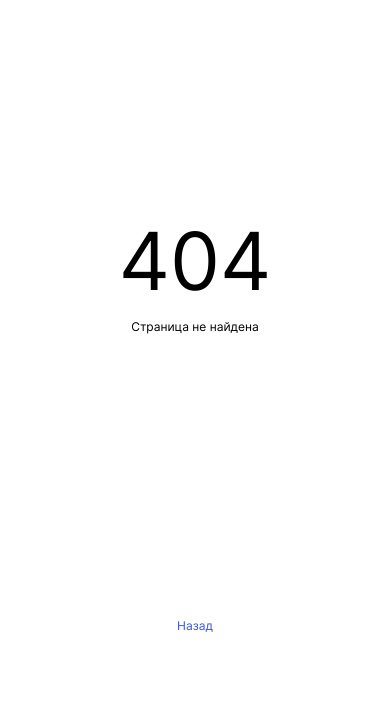
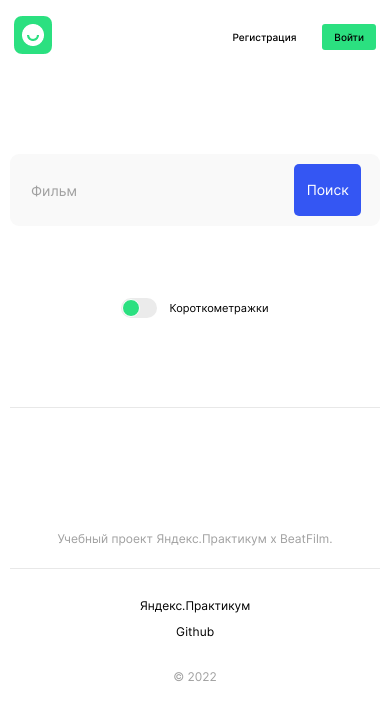
Before and after one commit to Lizaakishina/movies-explorer-frontend, a React (Create React App) app: page /movies in a window 390 px wide. Before the commit this address had no page. Shown: the top 720 px of the page. Built offline with nearby package versions, Linux system fonts and the light colour scheme.

Commit message:
feat: верстка searchform

```diff
--- a/src/components/App/App.js
+++ b/src/components/App/App.js
@@ -1,5 +1,6 @@
 import './App.css';
 import Main from '../Main/Main';
+import Movies from '../Movies/Movies';
 import Profile from '../Profile/Profile';
 import Register from '../Register/Register';
 import Login from '../Login/Login';
@@ -12,6 +13,9 @@ const App = () => {
       <Switch>
         <Route exact path="/">
           <Main />
+        </Route>
+        <Route path="/movies">
+          <Movies />
         </Route>
         <Route path="/profile">
           <Profile />
--- /dev/null
+++ b/src/components/Movies/Movies.jsx
@@ -0,0 +1,16 @@
+import Header from "../Header/Header";
+import Footer from "../Footer/Footer";
+import "./Movies.css";
+import SearchForm from "./SearchForm/SearchForm";
+
+const Movies = () => {
+  return (
+    <section className="movies">
+      <Header />
+      <SearchForm />
+      <Footer />
+    </section>
+  )
+}
+
+export default Movies;
--- /dev/null
+++ b/src/components/Movies/SearchForm/FilterCheckbox/FilterCheckbox.css
@@ -0,0 +1,80 @@
+.filterCheckbox {
+  display: flex;
+  gap: 14px;
+  align-items: center;
+  font-weight: 400;
+  font-size: 13px;
+  line-height: 18px;
+  cursor: pointer;
+  margin-top: 26px;
+}
+
+.filterCheckbox__switch {
+  display: inline-block;
+  height: 20px;
+  position: relative;
+  width: 36px;
+}
+
+.filterCheckbox__input {
+  display: none;
+}
+
+.filterCheckbox__slider {
+  background-color: #ebebeb;
+  bottom: 0;
+  cursor: pointer;
+  left: 0;
+  position: absolute;
+  right: 0;
+  top: 0;
+  transition: 0.4s;
+}
+
+.filterCheckbox__slider:before {
+  background-color: #2be080;
+  border: 1px solid #FFFFFF;
+  bottom: 2.05px;
+  content: "";
+  height: 16px;
+  left: 1.6px;
+  top: 1px;
+  position: absolute;
+  transition: 0.4s;
+  width: 16px;
+}
+
+.filterCheckbox__input:checked + .filterCheckbox__slider {
+  background-color: #ebebeb;
+}
+
+.filterCheckbox__input:checked + .filterCheckbox__slider:before {
+  transform: translateX(16px);
+}
+
+.filterCheckbox__slider {
+  border-radius: 20px;
+}
+
+.filterCheckbox__slider:before {
+  border-radius: 50%;
+}
+
+@media screen and (max-width: 790px) {
+  .filterCheckbox {
+    gap: 15px;
+    padding-left: 19px;
+    padding-right: 20px;
+  }
+}
+
+@media screen and (max-width: 570px) {
+  .filterCheckbox {
+    gap: 13px;
+    align-items: center;
+    justify-content: center;
+    font-size: 11px;
+    line-height: 18px;
+    background-color: #fff;
+  }
+}
--- /dev/null
+++ b/src/components/Movies/SearchForm/FilterCheckbox/FilterCheckbox.jsx
@@ -0,0 +1,15 @@
+import "./FilterCheckbox.css";
+
+const FilterCheckbox = () => {
+  return (
+  <div class="filterCheckbox">
+    <label class="filterCheckbox__switch" for="checkbox">
+      <input type="checkbox" id="checkbox" className="filterCheckbox__input"/>
+      <div class="filterCheckbox__slider"></div>
+    </label>
+    Короткометражки
+  </div>
+  )
+}
+
+export default FilterCheckbox;
--- /dev/null
+++ b/src/components/Movies/SearchForm/SearchForm.css
@@ -0,0 +1,136 @@
+.searchForm {
+  padding: 70px 70px 10px 70px;
+  position: relative;
+  display: flex;
+  justify-content: space-between;
+  flex-direction: column;
+}
+
+.searchForm::after {
+  content: "";
+  position: absolute;
+  bottom: 0;
+  left: 70px;
+  width: calc(100% - 140px);
+}
+
+.searchForm__form {
+  width: 100%;
+  height: 72px;
+  display: flex;
+  align-items: center;
+  justify-content: space-between;
+  border-top-left-radius: 9px;
+  border-bottom-left-radius: 9px;
+  background-color: #f9f9f9;
+}
+
+.searchForm__set {
+  padding: 19px;
+  border: none;
+  display: flex;
+  align-items: center;
+  width: 100%;
+  margin: 0;
+}
+
+.searchForm__label {
+  display: flex;
+  align-items: center;
+  width: 100%;
+}
+
+.searchForm__img {
+  object-position: center;
+}
+
+.searchForm__input {
+  border: none;
+  width: 100%;
+  background-color: #f9f9f9;
+  margin-left: 10px;
+  font-size: 18px;
+}
+
+.searchForm__input::placeholder {
+  font-weight: 400;
+  font-size: 18px;
+  line-height: 20px;
+  color: #a0a0a0;
+}
+
+.searchForm__flex {
+  display: flex;
+  justify-content: flex-end;
+}
+
+.button_type_search {
+  display: grid;
+  border-radius: 5px;
+  margin-right: 10px;
+  color: #fff;
+  width: 100px;
+  height: 52px;
+  background-color:#3456F3 ;
+  align-items: center;
+  font-size: 14px;
+}
+
+.searchForm__line {
+  border-bottom: 1px solid #e8e8e8;
+  width: 100%;
+  margin-top: 43px;
+}
+
+@media screen and (max-width: 790px) {
+  .searchForm {
+    padding: 80px 30px 110px;
+  }
+
+  .searchForm::after {
+    left: 30px;
+    width: calc(100% - 60px);
+  }
+
+  .button_type_search {
+    margin-right: 20px;
+  }
+}
+
+@media screen and (max-width: 570px) {
+  .searchForm {
+    padding: 80px 10px 45px;
+    flex-direction: column;
+    gap: 46px;
+  }
+
+  .searchForm::after {
+    left: 10px;
+    width: calc(100% - 20px);
+  }
+
+  .searchForm__form {
+    border-radius: 9px;
+  }
+
+  .searchForm__img {
+    display: none;
+    padding: 0;
+  }
+
+  .searchForm__input {
+    margin-left: 0;
+  }
+
+  .searchForm__input::placeholder {
+    font-size: 14px;
+  }
+
+  .button_type_search {
+    margin-right: 19px;
+  }
+
+  .searchForm__line {
+    border-right: none;
+  }
+}
--- /dev/null
+++ b/src/components/Movies/SearchForm/SearchForm.jsx
@@ -0,0 +1,26 @@
+import "./SearchForm.css";
+import FilterCheckbox from "./FilterCheckbox/FilterCheckbox";
+
+const SearchForm = () => {
+  return (
+    <div className="searchForm">
+      <form className="searchForm__form" name="searchForm">
+        <fieldset className="searchForm__set">
+          <label for="search" className="searchForm__label">
+            <input type="text" className="searchForm__input" placeholder="Фильм" id="search" />
+          </label>
+        </fieldset>
+        <button className="button button_type_search">
+         Поиск
+        </button>
+        <div className="searchForm__flex">
+          <div className="searchForm__line"></div>
+        </div>
+      </form>
+      <FilterCheckbox />
+      <div className="searchForm__line"></div>
+    </div>
+  )
+}
+
+export default SearchForm;
```
Also changed, not shown: src/components/Movies/Movies.css (added).
